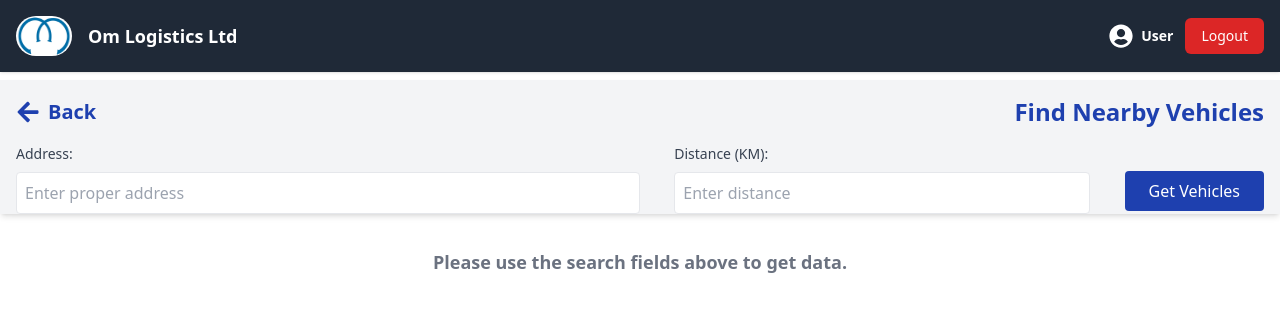
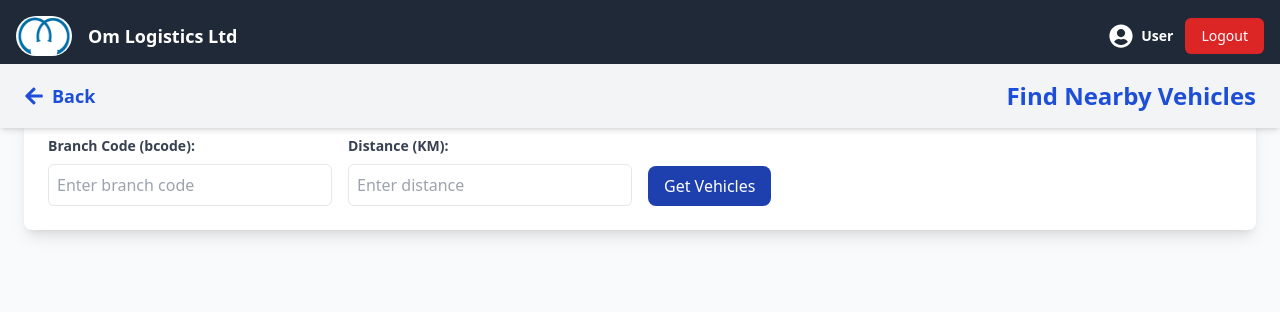
Before and after one commit to anuragom/Vehical_Tracking, a React (Vite) app: page /near-by in a window 1280 px wide. Shown: the top 312 px of the page. Built offline with nearby package versions, Linux system fonts and the light colour scheme; sample sign-in values are in the browser's storage.

Commit message:
add nearby section

```diff
--- a/src/componets/AllIndiaVehical.jsx
+++ b/src/componets/AllIndiaVehical.jsx
@@ -245,18 +245,7 @@ function VehicleTable() {
     fetchAllData();
   }, []);
 
-  // const fetchAllData = async () => {
-  //   try {
-  //     setLoading(true);
-  //     const response = await fetch("https://omhrms.omlogistics.co.in/api/lorry_data");
-  //     const result = await response.json();
-  //     setData(result);
-  //   } catch (error) {
-  //     console.error("Error fetching data:", error);
-  //   } finally {
-  //     setLoading(false);
-  //   }
-  // };
+
   const fetchAllData = async () => {
     try {
       setLoading(true);
@@ -362,6 +351,7 @@ function VehicleTable() {
       selector: (row) => row.ADDRESS || "N/A",
       sortable: true,
       wrap: true, // Ensures text wraps instead of truncating
+      width: "330px"
     },
     {
       name: "MAP",
--- a/src/componets/Dashboard.jsx
+++ b/src/componets/Dashboard.jsx
@@ -370,7 +370,7 @@ function Dashboard() {
               ) : (
                 <span className="block text-2xl font-bold">{vehicleCount}</span>
               )}
-              <p className="text-blue-800 font-medium">Working Vehicle</p>
+              <p className="text-blue-800 font-medium">All Vehicles</p>
             </div>
 
             <div
@@ -385,7 +385,7 @@ function Dashboard() {
                   {notWorkingCount}
                 </span>
               )}
-              <p className="text-gray-700 font-medium">Not Working Vehicle</p>
+              <p className="text-gray-700 font-medium">Not Working Vehicles</p>
             </div>
             <div
               className="p-6 border border-green-400 rounded-xl bg-green-50 hover:bg-green-100 shadow-md cursor-pointer transform transition-all hover:scale-105"
--- a/src/componets/NearbyVehical.jsx
+++ b/src/componets/NearbyVehical.jsx
@@ -8,151 +8,161 @@ import Header from "./Header";
 import DataTable from "react-data-table-component";
 
 function NearByVehicle() {
-  const [searchAddress, setSearchAddress] = useState("");
-  const [searchDistance, setSearchDistance] = useState("");
+  const [bcode, setBcode] = useState("");
+  const [km, setKm] = useState("");
+  const [searchDevice, setSearchDevice] = useState("");
   const [apiResponse, setApiResponse] = useState([]);
   const [hasSearched, setHasSearched] = useState(false);
-  const [isLoading, setIsLoading] = useState(false); // New loading state
+  const [isLoading, setIsLoading] = useState(false);
   const navigate = useNavigate();
 
   const handleSearch = () => {
-    if (!searchAddress || !searchDistance) {
-      alert("Please enter both address and distance.");
+    if (!bcode || !km) {
+      alert("Please enter both branch code (bcode) and distance (km).");
       return;
     }
 
     setHasSearched(true);
-    setIsLoading(true); // Set loading to true
+    setIsLoading(true);
 
-    const requestData = {
-      address: searchAddress,
-      distance: parseFloat(searchDistance),
+    const requestData = { bcode, km: parseFloat(km) };
+
+    axios
+      .post("https://omhrms.omlogistics.co.in/api/nearby", requestData, {
+        headers: { "Content-Type": "application/json" },
+      })
+      .then((response) => {
+        setApiResponse(Array.isArray(response.data) ? response.data : [response.data]);
+      })
+      .catch(() => setApiResponse([]))
+      .finally(() => setIsLoading(false));
   };
 
-    axios
-      .post("https://omhrms.omlogistics.co.in/geocode/nearby", requestData, {
-        headers: {
-          "Content-Type": "application/json",
-        },
-      })
-      .then((response) => {
-        const responseData = Array.isArray(response.data)
-          ? response.data
-          : [response.data];
-        setApiResponse(responseData);
-      })
-      .catch(() => {
-        setApiResponse([]);
-      })
-      .finally(() => {
-        setIsLoading(false); // Set loading to false after API call
-      });
-  };
+  // Filter data based on Device Number
+  const filteredData = apiResponse.filter((row) =>
+    row.DEVICE?.toLowerCase().includes(searchDevice.toLowerCase())
+  );
 
   const columns = [
-    { name: "Vendor Name", selector: (row) => row.VEND_NAME || "N/A", sortable: true },
+    { name: "Vendor Name", selector: (row) => row.VEND_NAME || "N/A", sortable: true , width: "140px"},
     { name: "Device", selector: (row) => row.DEVICE || "N/A", sortable: true },
     { name: "Latitude", selector: (row) => row.LATITUDE || "N/A", sortable: true },
     { name: "Longitude", selector: (row) => row.LONGITUDE || "N/A", sortable: true },
-    { name: "Address", selector: (row) => row.ADDRESS || "N/A" },
+    {
+      name: "Full Address",
+      selector: (row) => row.ADDRESS || "N/A",
+      wrap: true,
+      width: "300px"
+    },
     { name: "Capacity", selector: (row) => row.CAPACITY || "N/A", sortable: true },
-    { name: "Distance (KM)", selector: (row) => row.DISTANCE || "N/A", sortable: true },
+    { name: "Distance (KM)", selector: (row) => row.DISTANCE || "N/A", sortable: true , width: "130px" },
     { name: "Loaded Weight", selector: (row) => row.LOADED_WT || "N/A" },
     { name: "Utilization (%)", selector: (row) => row.UTILIZE || "N/A" },
-    { name: "API Link", cell: (row) => <a href={row.API_LINK} target="_blank" rel="noopener noreferrer">View</a> },
+    {
+      name: "API Link",
+      cell: (row) =>
+        row.API_LINK ? (
+          <a href={row.API_LINK} target="_blank" rel="noopener noreferrer" className="text-blue-600 hover:underline">
+            View
+          </a>
+        ) : (
+          "N/A"
+        ),
+    },
   ];
 
   return (
-    <div>
-      {/* Header fixed at the top */}
-      <div className="fixed top-0 left-0 w-full bg-white shadow z-10">
+    <div className="min-h-screen bg-gray-50">
+      {/* Header */}
+      <div className="fixed top-0 left-0 w-full bg-white shadow-md z-10">
         <Header />
       </div>
 
       {/* Search Bar */}
-      <div className="fixed top-20 left-0 w-full bg-gray-100 shadow-md z-10 ">
-        <div className="flex flex-wrap items-center justify-between px-4 py-4 space-y-4 sm:space-y-0 sm:flex-nowrap">
-          <button
-            onClick={() => navigate("/dashboard")}
-            className="flex items-center text-blue-800 hover:text-blue-600"
-          >
-            <FaArrowLeft className="text-2xl mr-2" />
-            <span className="text-lg sm:text-xl font-bold">Back</span>
+      <div className="fixed top-16 left-0 w-full bg-gray-100 text-blue-700 shadow-md z-10 py-4 px-6">
+        <div className="flex flex-wrap items-center justify-between">
+          <button onClick={() => navigate("/dashboard")} className="flex items-center text-white hover:text-gray-200">
+            <FaArrowLeft className="text-xl mr-2 text-blue-700 " />
+            <span className="text-lg text-blue-700 font-bold">Back</span>
           </button>
-
-          <div className="text-center text-blue-800">
-            <span className="text-lg sm:text-2xl font-bold">
-              Find Nearby Vehicles
-            </span>
+          <h2 className="text-lg sm:text-2xl font-bold text-center">Find Nearby Vehicles</h2>
         </div>
       </div>
 
-        {/* Search Input Section */}
-        <div className="flex flex-wrap sm:flex-nowrap  justify-between px-4 space-y-4 sm:space-y-0 sm:space-x-4">
-          <div className="w-full sm:w-1/2">
-            <label className="block mb-2 text-sm font-medium text-gray-700">
-              Address:
-            </label>
+      {/* Input Fields & Search Bar Alignment */}
+      <div className="mt-28 px-6">
+        <div className="bg-white shadow-lg rounded-lg p-6">
+          <div className="grid grid-cols-1 md:grid-cols-4 gap-4 items-end">
+            <div>
+              <label className="block mb-2 text-sm font-semibold text-gray-700">Branch Code (bcode):</label>
               <input
                 type="text"
-              placeholder="Enter proper address"
-              className="border p-2 w-full rounded focus:outline-none"
-              value={searchAddress}
-              onChange={(e) => setSearchAddress(e.target.value)}
+                placeholder="Enter branch code"
+                className="border p-2 w-full rounded-md focus:ring focus:ring-blue-300"
+                value={bcode}
+                onChange={(e) => setBcode(e.target.value)}
               />
             </div>
 
-          <div className="w-full sm:w-1/3">
-            <label className="block mb-2 text-sm font-medium text-gray-700">
-              Distance (KM):
-            </label>
+            <div>
+              <label className="block mb-2 text-sm font-semibold text-gray-700">Distance (KM):</label>
               <input
                 type="number"
                 placeholder="Enter distance"
-              className="border p-2 w-full rounded focus:outline-none"
-              value={searchDistance}
-              onChange={(e) => setSearchDistance(e.target.value)}
+                className="border p-2 w-full rounded-md focus:ring focus:ring-blue-300"
+                value={km}
+                onChange={(e) => setKm(e.target.value)}
               />
             </div>
 
-          <div className="w-full sm:w-auto flex items-center">
+            {hasSearched && (
+              <div>
+                <label className="block mb-2 text-sm font-semibold text-gray-700">Search by Device Number:</label>
+                <input
+                  type="text"
+                  placeholder="Enter device number"
+                  className="border p-2 w-full rounded-md focus:ring focus:ring-blue-300"
+                  value={searchDevice}
+                  onChange={(e) => setSearchDevice(e.target.value)}
+                />
+              </div>
+            )}
+
+            <div className="flex justify-between items-center">
               <button
                 onClick={handleSearch}
-              className="bg-blue-800 text-white mt-6 px-6 py-2 rounded hover:bg-blue-700 w-full sm:w-auto"
+                className="bg-blue-800 text-white px-4 py-2  whitespace-nowrap rounded-lg hover:bg-blue-700 transition"
               >
                 Get Vehicles
               </button>
+              {hasSearched && <div className="text-lg font-bold  whitespace-nowrap text-blue-800">Total Vehicles: {filteredData.length}</div>}
+            </div>
           </div>
         </div>
       </div>
 
-      {/* API Response Section */}
-      <div className="pt-80 md:pt-52 px-4">
+      {/* API Response Table */}
+      <div className="mt-6 px-6">
         {hasSearched ? (
           isLoading ? (
-            <div className="text-center text-lg font-semibold text-blue-800">
-              Loading...
-            </div>
-          ) : apiResponse.length > 0 ? (
+            <div className="text-center text-lg font-semibold text-blue-800">Loading...</div>
+          ) : filteredData.length > 0 ? (
+            <div className="bg-white shadow-lg rounded-lg p-6">
               <DataTable
-
                 columns={columns}
-              data={apiResponse}
+                data={filteredData}
                 highlightOnHover
                 striped
                 fixedHeader
-              fixedHeaderScrollHeight="400px"
+                fixedHeaderScrollHeight="500px"
                 noDataComponent="No vehicles found in the specified range."
               />
+            </div>
           ) : (
-            <p className="text-center text-lg font-semibold text-red-500 mt-10">
-              No vehicles found in the specified range.
-            </p>
+            <p className="text-center text-lg font-semibold text-red-500 mt-10">No vehicles found in the specified range.</p>
           )
         ) : (
-          <p className="text-center text-lg font-semibold text-gray-500 mt-10">
-            Please use the search fields above to get data.
-          </p>
+          <p className="text-center text-lg font-semibold text-gray-500 mt-10"></p>
         )}
       </div>
     </div>
--- a/src/componets/NotWorkingVehical.jsx
+++ b/src/componets/NotWorkingVehical.jsx
@@ -123,6 +123,7 @@ function NotWorkingVehicleTable() {
       name: "ADDRESS",
       selector: (row) => row.ADDRESS || "N/A",
       sortable: true,
+      width: "330px"
     },
     {
       name: "MAP",
```
Also changed, not shown: src/Auth/Login.jsx (+0 -138 lines), src/Auth/auth.jsx (+0 -23 lines). Lines whose indentation alone changed are shown as unchanged.
